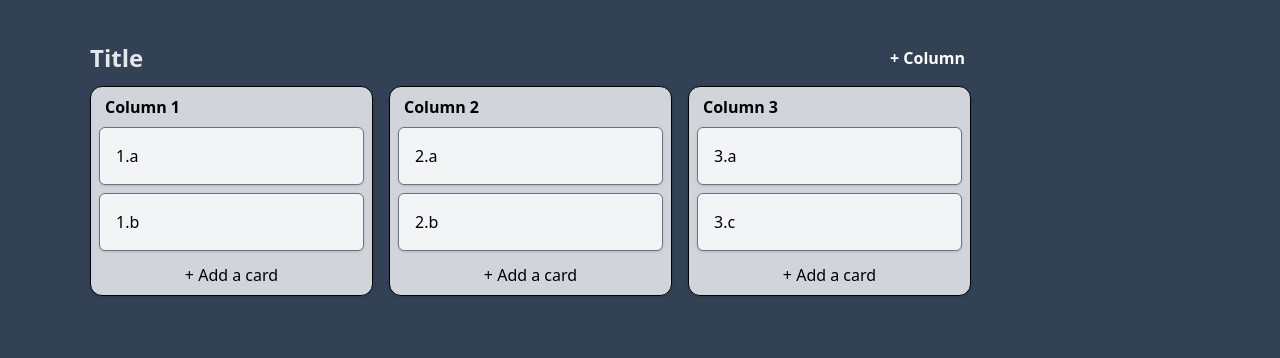
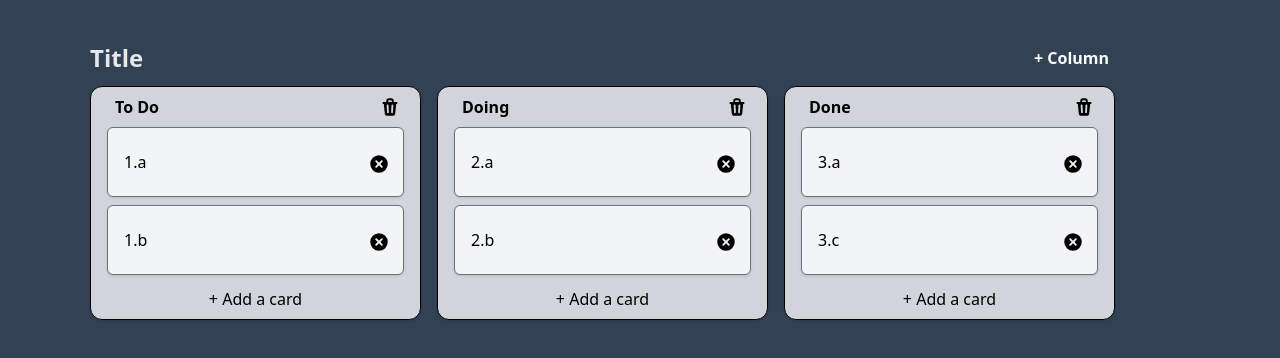
Before and after one commit to Mike-Sundays/my-kanban, a React (Vite) app: page / in a window 1280 px wide. Shown: the top 358 px of the page. Built offline with nearby package versions, Linux system fonts and the light colour scheme.

Commit message:
Can delete cards and columns

```diff
--- a/package.json
+++ b/package.json
@@ -13,6 +13,7 @@
     "@dnd-kit/core": "^6.1.0",
     "@dnd-kit/sortable": "^8.0.0",
     "@dnd-kit/utilities": "^3.2.2",
+    "@heroicons/react": "^2.1.5",
     "react": "^18.2.0",
     "react-devtools": "^6.0.0",
     "react-dom": "^18.2.0",
--- a/src/App.tsx
+++ b/src/App.tsx
@@ -1,7 +1,7 @@
 import { Board } from "./components/Board/Board.tsx";
 import './App.css'
 function App() {
-  localStorage.clear()
+  // localStorage.clear()
   return (
       <Board />
   );
--- a/src/components/Card/Card.tsx
+++ b/src/components/Card/Card.tsx
@@ -1,12 +1,13 @@
 import { useSortable } from "@dnd-kit/sortable";
 import { CSS } from "@dnd-kit/utilities";
-import { CustomInput, InputTypes } from "../CustomInput/CustomInput";
+import { CustomInput } from "../CustomInput/CustomInput";
 import { ColumnsDispatchContext } from "../../shared/columns-context";
 import { useContext } from "react";
 import { ColumnActionsType } from "../../shared/column-actions";
 import { TEXT_PLACEHOLDER } from "../../shared/constants.ts";
 import { v4 as uuidv4 } from "uuid";
-import { ENTER } from "../../shared/constants";
+import { DeleteButton } from "../DeleteButton/DeleteButton.tsx";
+import { XCircleIcon } from "@heroicons/react/16/solid";
 
 interface CardProps {
   id: string;
@@ -37,24 +38,35 @@ export const Card = ({ id, text, placeholder, columnIndex }: CardProps) => {
         id: uuidv4(),
         text: ``,
         placeholder: TEXT_PLACEHOLDER,
-        index: columnIndex
+        index: columnIndex,
       },
     });
   };
 
-  const inputCss = "placeholder:text-gray-400 relative z-10 bg-transparent border-none outline-none";
+  const deleteCard = (event: Event) => {
+    dispatch({
+      type: ColumnActionsType.DELETE_CARD,
+      payload: {
+        id: id,
+      },
+    });
+  };
 
+  const inputCss =
+    "placeholder:text-gray-400 relative z-10 bg-transparent border-none outline-none";
 
   const style = {
     transform: CSS.Transform.toString(transform),
     transition,
   };
 
+  const icon = <XCircleIcon className="size-5" />;
+
   return (
     <div
       ref={setNodeRef}
       style={style}
-      className="p-4 my-1 mx-2 relative border border-solid border-gray-500 bg-gray-100 shadow rounded-md"
+      className="flex justify-between py-4 pl-4 my-1 mx-4 relative border border-solid border-gray-500 bg-gray-100 shadow rounded-md"
       key={id}
       id={id}
     >
@@ -66,6 +78,10 @@ export const Card = ({ id, text, placeholder, columnIndex }: CardProps) => {
         onBlur={onBlur}
         cssClass={inputCss}
       />
+      <DeleteButton
+        onClick={(event: Event) => deleteCard(event)}
+        iconComponent={icon}
+      ></DeleteButton>
       {/* Using the button as the draggable part of the card */}
       <button
         className="absolute top-0 left-0 w-full h-full bg-transparent border-none cursor-pointer"
--- a/src/components/Column/Column.tsx
+++ b/src/components/Column/Column.tsx
@@ -6,12 +6,15 @@ import { ICard } from "../../models/ICard.ts";
 import { Card } from "../Card/Card.tsx";
 import { useDroppable } from "@dnd-kit/core";
 import { CustomInput, InputTypes } from "../CustomInput/CustomInput.tsx";
+import { DeleteButton } from "../DeleteButton/DeleteButton.tsx";
+
 import { IColumn } from "../../models/IColumn.ts";
 import { useContext } from "react";
 import { ColumnsDispatchContext } from "../../shared/columns-context.ts";
 import { TEXT_PLACEHOLDER } from "../../shared/constants.ts";
 import { v4 as uuidv4 } from "uuid";
 import { ColumnActionsType } from "../../shared/column-actions.ts";
+import { TrashIcon } from "@heroicons/react/16/solid";
 
 interface ColumnProps {
   column: IColumn;
@@ -52,13 +55,23 @@ export function Column({ column, index }: ColumnProps) {
         id: uuidv4(),
         text: ``,
         placeholder: TEXT_PLACEHOLDER,
-        index: index
+        index: index,
       },
     });
   };
 
+  const deleteColumn = (event: Event) => {
+    dispatch({
+      type: ColumnActionsType.DELETE_COLUMN,
+      payload: {
+        id: column.id,
+      },
+    });
+  };
 
-  const inputCss = "mt-2 mb-1 mx-2.5 bg-transparent focus:bg-white px-1 placeholder:font-normal font-bold";
+  const inputCss =
+    "mt-2 mb-1 ml-5 bg-transparent focus:bg-white pl-1 pr-1.5 placeholder:font-normal font-bold";
+  const icon = <TrashIcon className="size-5" />;
 
   return (
     <>
@@ -69,10 +82,11 @@ export function Column({ column, index }: ColumnProps) {
       >
         <div
           ref={setNodeRef}
-          className="border mx-2 border-black border-solid rounded-xl bg-gray-300 flex flex-col shadow h-fit"
+          className="border mx-2 border-black border-solid rounded-xl bg-gray-300 flex flex-col justify-between shadow h-fit"
           key={index}
           id={column.id}
         >
+          <div className="flex flex-row">
             <CustomInput
               parentId={column.id}
               text={column.title}
@@ -81,6 +95,11 @@ export function Column({ column, index }: ColumnProps) {
               onBlur={onBlurTitle}
               cssClass={inputCss}
             ></CustomInput>
+            <DeleteButton
+              onClick={(event: Event) => deleteColumn(event)}
+              iconComponent={icon}
+            ></DeleteButton>
+          </div>
 
           {column.cards.map((card: ICard) => (
             <Card
@@ -91,7 +110,10 @@ export function Column({ column, index }: ColumnProps) {
               columnIndex={index}
             ></Card>
           ))}
-          <button className="cursor-ponter my-2" onClick={(_) => onAddCard(index)}>
+          <button
+            className="cursor-ponter my-2"
+            onClick={(_) => onAddCard(index)}
+          >
             + Add a card
           </button>
         </div>
--- /dev/null
+++ b/src/components/DeleteButton/DeleteButton.tsx
@@ -0,0 +1,18 @@
+import { ReactNode } from "react";
+interface DeleteButtonProps {
+  onClick: Function;
+  iconComponent: ReactNode
+}
+
+export function DeleteButton({ onClick, iconComponent }: DeleteButtonProps) {
+  return (
+    <>
+      <button
+        className="z-10 flex items-center justify-center mx-3 mt-2 mb-1 size-6 font-bold hover:bg-gray-200 hover:outline-none hover:rounded-full"
+        onClick={(_) => onClick()}
+      >
+        {iconComponent}
+      </button>
+    </>
+  );
+}
--- a/src/shared/column-actions.ts
+++ b/src/shared/column-actions.ts
@@ -1,8 +1,10 @@
 export enum ColumnActionsType {
   ADD_CARD = "ADD_CARD",
   EDIT_CARD = "EDIT_CARD",
+  DELETE_CARD = "DELETE_CARD",
   ADD_COLUMN = "ADD_COLUMN",
   SET_COLUMN_TITLE = "SET_COLUMN_TITLE",
   DRAG_OVER = "DRAG_OVER",
   DRAG_END = "DRAG_END",
+  DELETE_COLUMN = "DELETE_COLUMN",
 }
--- a/src/shared/columns-reducer.ts
+++ b/src/shared/columns-reducer.ts
@@ -2,6 +2,7 @@ import { arrayMove } from "@dnd-kit/sortable";
 import { IColumn } from "../models/IColumn";
 import { ColumnActionsType } from "./column-actions";
 import { IAction } from "../models/IAction";
+import { act } from "react";
 
 export default function columnsReducer(
   columns: IColumn[],
@@ -43,6 +44,15 @@ export default function columnsReducer(
       });
       return newColumns;
     }
+    case ColumnActionsType.DELETE_CARD: {
+      console.log(action.payload.id)
+      return columns.map((column) => {
+        return {
+          ...column,
+          cards: column.cards.filter((card) => card.id !== action.payload.id),
+        };
+      });
+    }
     case ColumnActionsType.ADD_COLUMN: {
       const newColumns = [
         ...columns,
@@ -54,6 +64,9 @@ export default function columnsReducer(
         },
       ];
       return newColumns;
+    }
+    case ColumnActionsType.DELETE_COLUMN: {
+      return columns.filter((column) => column.id !== action.payload.id);
     }
     case ColumnActionsType.SET_COLUMN_TITLE: {
       return columns.map((column) => {
--- a/src/shared/constants.ts
+++ b/src/shared/constants.ts
@@ -7,7 +7,7 @@ export const ESCAPE = "Escape";
 export const DEFAULT_COLUMNS: IColumn[] = [
   {
     id: uuidv4(),
-    title: "Column 1",
+    title: "To Do",
     cards: [
       { id: uuidv4(), text: "1.a" },
       { id: uuidv4(), text: "1.b" },
@@ -15,7 +15,7 @@ export const DEFAULT_COLUMNS: IColumn[] = [
   },
   {
     id: uuidv4(),
-    title: "Column 2",
+    title: "Doing",
     cards: [
       { id: uuidv4(), text: "2.a" },
       { id: uuidv4(), text: "2.b" },
@@ -23,7 +23,7 @@ export const DEFAULT_COLUMNS: IColumn[] = [
   },
   {
     id: uuidv4(),
-    title: "Column 3",
+    title: "Done",
     cards: [
       { id: uuidv4(), text: "3.a" },
       { id: uuidv4(), text: "3.c" },
```
Also changed, not shown: 1 other file (tests, documents, lock files or other folders). Lines whose indentation alone changed are shown as unchanged.
